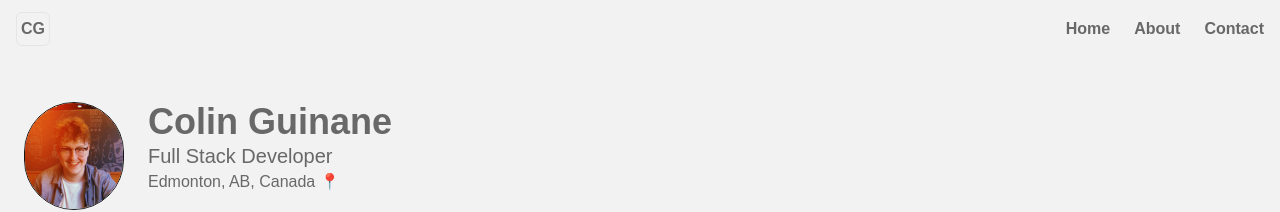
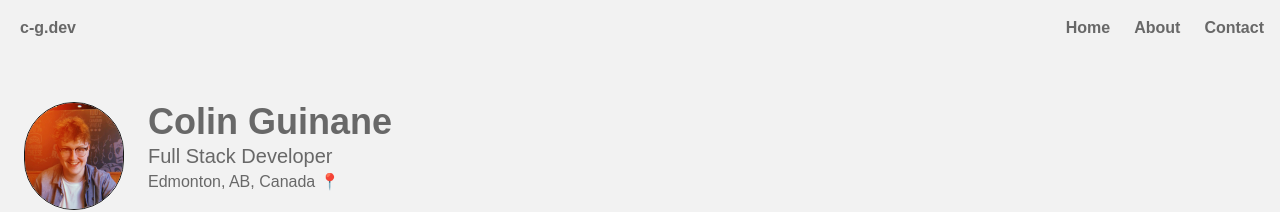
Before and after one commit to colinguinane1/portfolio, a Next.js app: page / in a window 1280 px wide. Shown: the top 212 px of the page. Built offline with nearby package versions, Linux system fonts and the light colour scheme.

Commit message:
header change

```diff
--- a/components/Header.tsx
+++ b/components/Header.tsx
@@ -37,8 +37,8 @@ export default function NHeader() {
       >
         <div className="flex items-center mt-0 md:mt-[8px] w-full justify-between">
           <div className="flex items-center gap-4">
-            <a href="/" className="font-bold border p-1 rounded-md">
-              CG
+            <a href="/" className="font-bold p-1 rounded-md">
+              c-g.dev
             </a>
           </div>{" "}
           <div className=" hidden md:flex  items-center gap-6">
```
